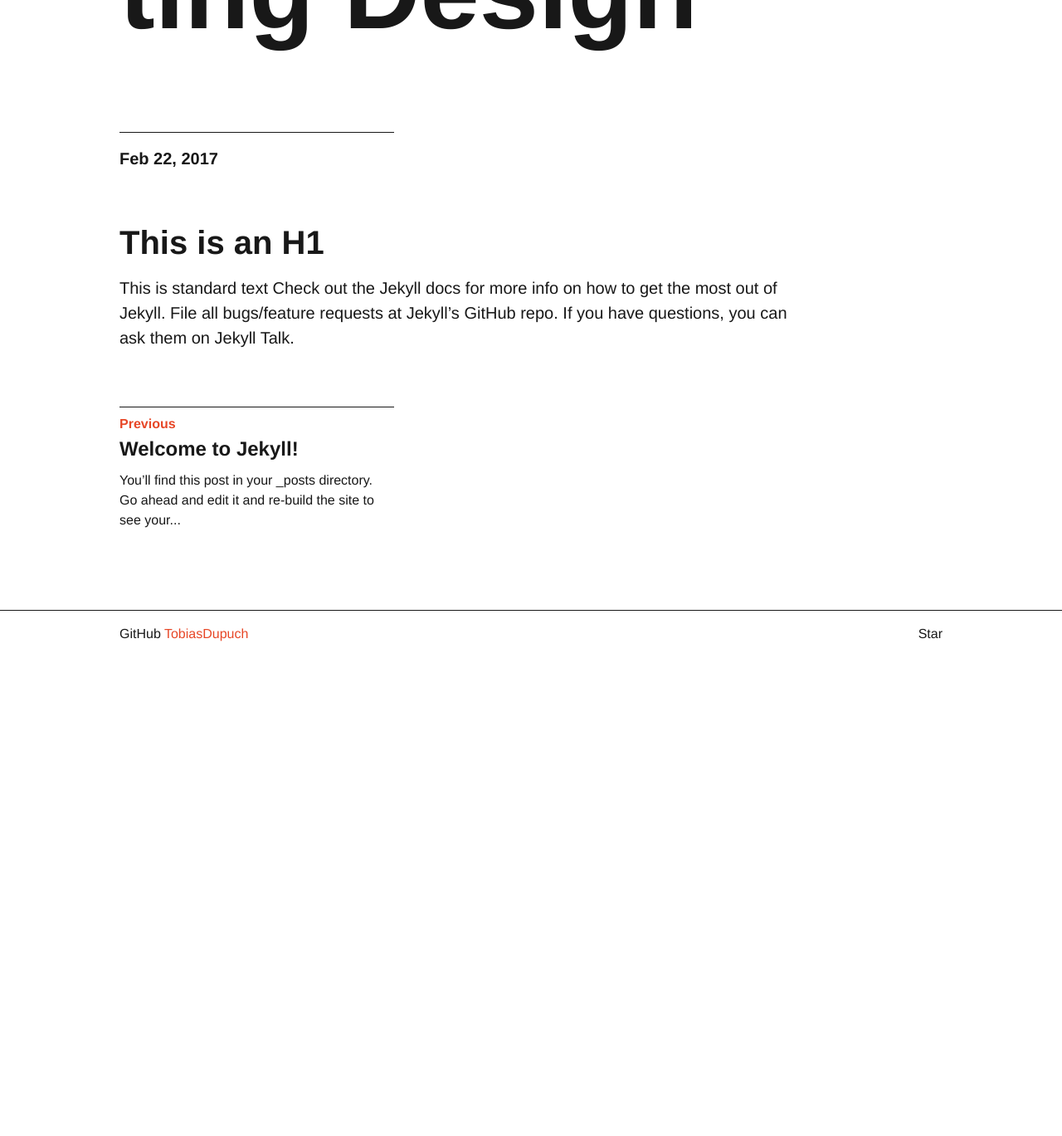
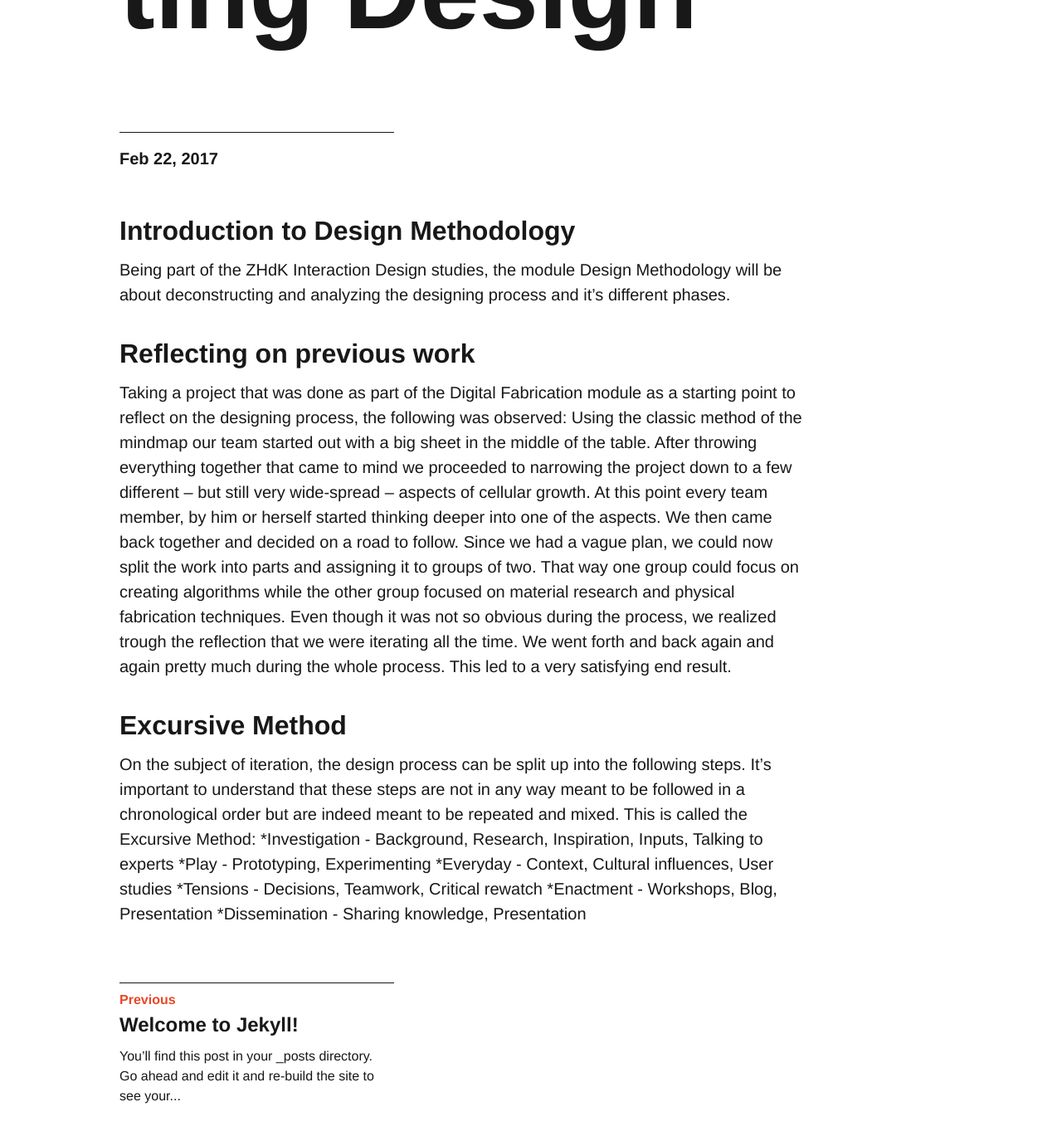
Before and after one commit to TobiasDupuch/interactiondesign, a Jekyll site: the page built from _posts/2017-02-22-Deconstructing Design.markdown, in a window 1280 px wide and 1400 px high, scrolled down 343 px. Shown: the top 1369 px of the window at 83% size. Built offline with Jekyll 4.4.1, drawn with Linux system fonts in a browser that asks for light colours; before the commit the page ends 1135 px from its top, so only the background shows below that.

Commit message:
adding first post

```diff
--- a/_posts/2017-02-22-Deconstructing Design.markdown
+++ b/_posts/2017-02-22-Deconstructing Design.markdown
@@ -4,10 +4,21 @@ title:  "Deconstructing Design"
 date:   2017-02-22 21:22:40 +0100
 categories: Design Methodology
 ---
-# This is an H1 #
-This is standard text
-Check out the [Jekyll docs][jekyll-docs] for more info on how to get the most out of Jekyll. File all bugs/feature requests at [Jekyll’s GitHub repo][jekyll-gh]. If you have questions, you can ask them on [Jekyll Talk][jekyll-talk].
+## Introduction to Design Methodology ##
+Being part of the ZHdK Interaction Design studies, the module Design Methodology will be about deconstructing and analyzing the designing process and it's different phases.
 
-[jekyll-docs]: https://jekyllrb.com/docs/home
-[jekyll-gh]:   https://github.com/jekyll/jekyll
-[jekyll-talk]: https://talk.jekyllrb.com/
+## Reflecting on previous work ##
+Taking a project that was done as part of the Digital Fabrication module as a starting point to reflect on the designing process, the following was observed:
+Using the classic method of the mindmap our team started out with a big sheet in the middle of the table. After throwing everything together that came to mind we proceeded to narrowing the project down to a few different – but still very wide-spread – aspects of cellular growth.
+At this point every team member, by him or herself started thinking deeper into one of the aspects. We then came back together and decided on a road to follow.
+Since we had a vague plan, we could now split the work into parts and assigning it to groups of two. That way one group could focus on creating algorithms while the other group focused on material research and physical fabrication techniques.
+Even though it was not so obvious during the process, we realized trough the reflection that we were iterating all the time. We went forth and back again and again pretty much during the whole process. This led to a very satisfying end result.
+
+## Excursive Method ##
+On the subject of iteration, the design process can be split up into the following steps. It's important to understand that these steps are not in any way meant to be followed in a chronological order but are indeed meant to be repeated and mixed. This is called the Excursive Method:
+*Investigation - Background, Research, Inspiration, Inputs, Talking to experts
+*Play - Prototyping, Experimenting
+*Everyday - Context, Cultural influences, User studies
+*Tensions - Decisions, Teamwork, Critical rewatch
+*Enactment - Workshops, Blog, Presentation
+*Dissemination - Sharing knowledge, Presentation
```
